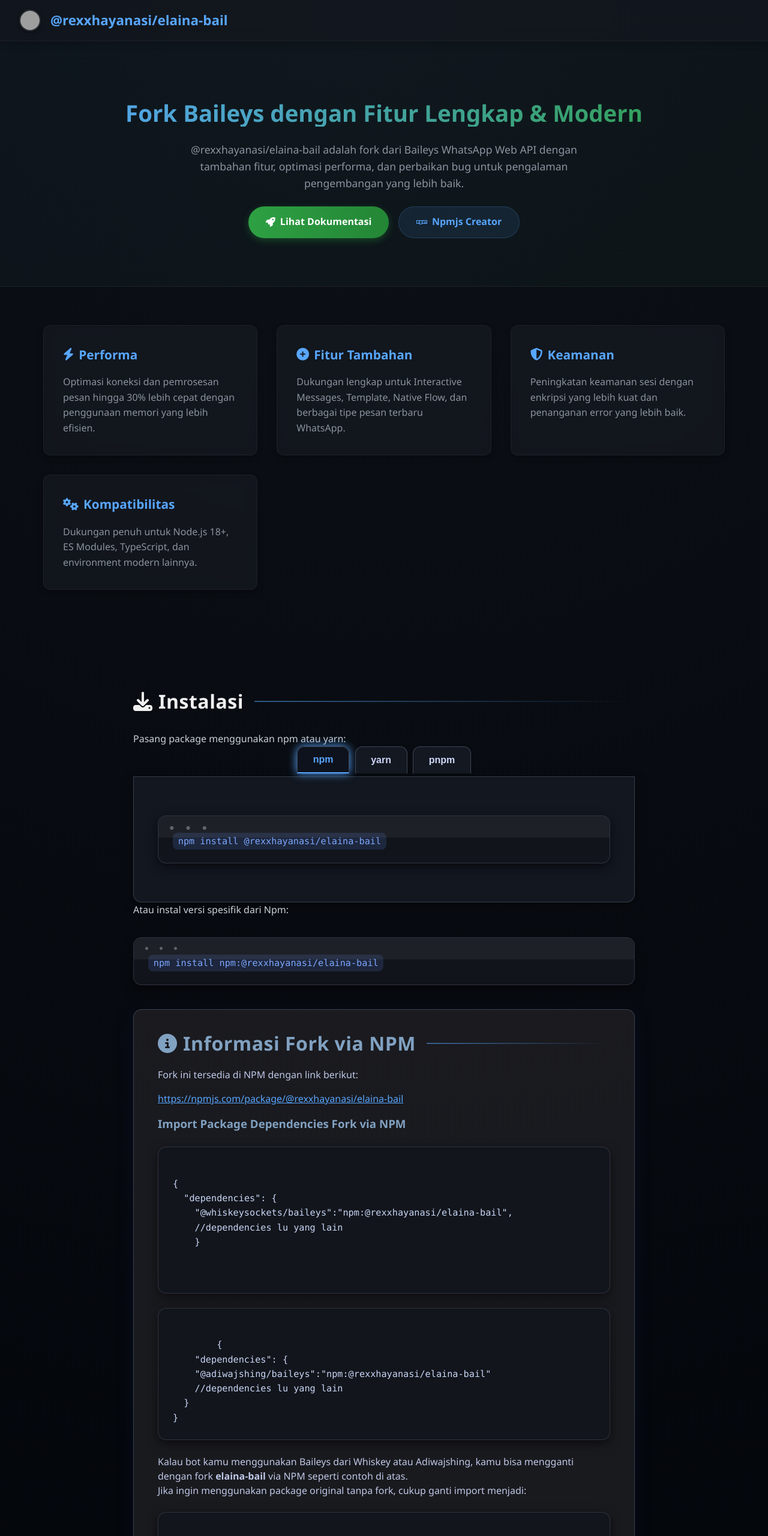
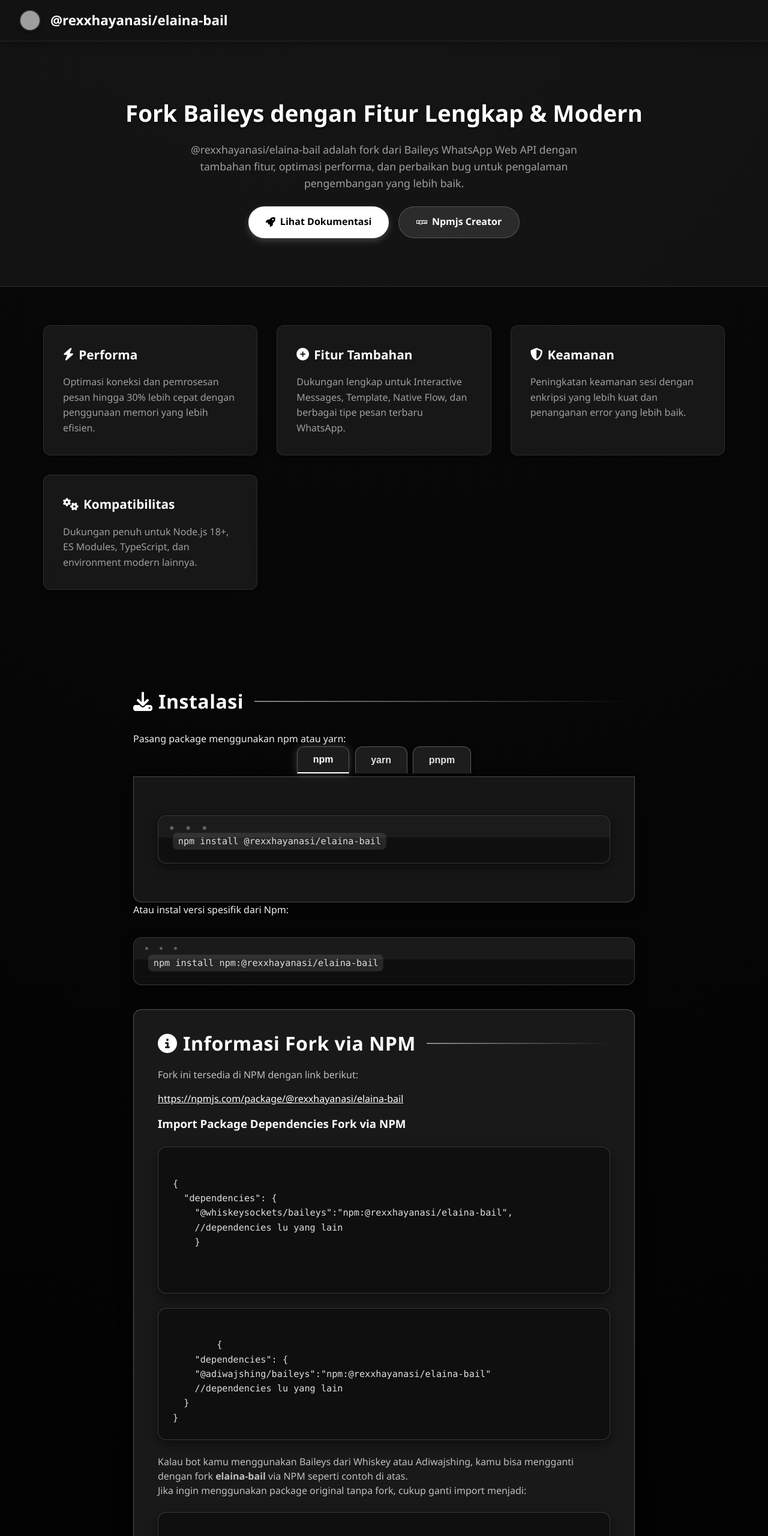
Before and after one commit to rexxzynxd/elaina-bail-dokumentasi, a plain HTML site: page index.html in a window 1280 px wide. Shown: the top 2560 px of the page at 60% size. Drawn offline with Linux system fonts and the light colour scheme; grey boxes are pictures that could not be loaded.

Commit message:
Update index.html

```diff
--- a/index.html
+++ b/index.html
@@ -9,14 +9,16 @@
 <link rel="icon" type="image/x-icon" href="https://files.catbox.moe/bu7qd2.jpg" />
   <style>
   :root {
-    --primary: #58a6ff;
-    --secondary: #2ea043;
-    --dark-bg: #0d1117;
-    --darker-bg: #010409;
-    --card-bg: rgba(22, 27, 34, 0.7);
-    --text: #c9d1d9;
-    --text-light: #8b949e;
-    --border: rgba(255, 255, 255, 0.05);
+    --primary: #ffffff;
+    --secondary: #cccccc;
+    --accent: #888888;
+    --dark-bg: #0a0a0a;
+    --darker-bg: #000000;
+    --card-bg: rgba(30, 30, 30, 0.7);
+    --text: #f0f0f0;
+    --text-light: #a0a0a0;
+    --border: rgba(255, 255, 255, 0.1);
+    --gradient: linear-gradient(145deg, rgba(255,255,255,0.05), rgba(200,200,200,0.05));
   }
 
   /* Base Styles */
@@ -37,7 +39,7 @@
     line-height: 1.6;
     min-height: 100vh;
     max-width: 100vw;
-    overflow-x: hidden; /* tambahkan ini */
+    overflow-x: hidden;
     width: 100%;
 }
 
@@ -51,14 +53,14 @@
     top: 0;
     backdrop-filter: blur(12px);
     -webkit-backdrop-filter: blur(12px);
-    background: rgba(22, 27, 34, 0.65);
+    background: rgba(20, 20, 20, 0.85);
     border-bottom: 1px solid var(--border);
     padding: 1rem 2rem;
     display: flex;
     justify-content: space-between;
     align-items: center;
     z-index: 100;
-    box-shadow: 0 2px 12px rgba(0, 0, 0, 0.3);
+    box-shadow: 0 2px 12px rgba(0, 0, 0, 0.5);
   }
 
   .header-left {
@@ -91,7 +93,7 @@
   .hero {
     text-align: center;
     padding: 6rem 2rem 5rem;
-    background: linear-gradient(145deg, rgba(88,166,255,0.05), rgba(35,134,54,0.05));
+    background: var(--gradient);
     border-bottom: 1px solid var(--border);
     animation: bgmove 8s ease-in-out infinite alternate;
     background-size: 200% 200%;
@@ -105,10 +107,9 @@
   .hero h2 {
     font-size: 2.4rem;
     margin-bottom: 1.5rem;
-    background: linear-gradient(to right, var(--primary), var(--secondary));
-    -webkit-background-clip: text;
-    -webkit-text-fill-color: transparent;
+    color: var(--primary);
     line-height: 1.2;
+    text-shadow: 0 2px 4px rgba(0,0,0,0.5);
   }
 
   .hero p {
@@ -139,24 +140,24 @@
   }
 
   .btn-primary {
-    background: linear-gradient(90deg, var(--secondary), #238636);
-    color: white;
-    box-shadow: 0 4px 12px rgba(35, 134, 54, 0.4);
+    background: var(--primary);
+    color: var(--darker-bg);
+    box-shadow: 0 4px 12px rgba(255, 255, 255, 0.2);
   }
 
   .btn-primary:hover {
     transform: translateY(-2px);
-    box-shadow: 0 6px 16px rgba(35, 134, 54, 0.5);
+    box-shadow: 0 6px 16px rgba(255, 255, 255, 0.3);
   }
 
   .btn-secondary {
-    background: rgba(88, 166, 255, 0.1);
+    background: rgba(255, 255, 255, 0.1);
     color: var(--primary);
-    border: 1px solid rgba(88, 166, 255, 0.2);
+    border: 1px solid rgba(255, 255, 255, 0.2);
   }
 
   .btn-secondary:hover {
-    background: rgba(88, 166, 255, 0.2);
+    background: rgba(255, 255, 255, 0.2);
     transform: translateY(-2px);
   }
 
@@ -205,7 +206,7 @@
 .content-section {
   padding: 3rem 2rem;
   max-width: 900px;
-  margin: 3rem auto 4rem; /* kasih jarak atas dan bawah */
+  margin: 3rem auto 4rem;
   animation: fadeIn 0.6s ease-in-out;
   position: relative;
   z-index: 1;
@@ -214,7 +215,7 @@
 .content-section h2 {
   font-size: 2rem;
   margin-bottom: 1.5rem;
-  color: #f0f0f0; /* putih agak terang */
+  color: var(--primary);
   display: flex;
   align-items: center;
   gap: 0.6rem;
@@ -235,12 +236,12 @@
 
 /* Code Blocks */
 pre {
-  background: rgba(18, 22, 28, 0.95); /* lebih gelap dan opaque */
-  border: 1px solid rgba(70, 80, 100, 0.5);
+  background: rgba(15, 15, 15, 0.95);
+  border: 1px solid rgba(100, 100, 100, 0.5);
   padding: 1.8rem 1.5rem 1.5rem;
   border-radius: 14px;
   overflow-x: auto;
-  color: #c8d6f7; /* biru muda cerah */
+  color: #e0e0e0;
   font-family: 'Consolas', 'Monaco', monospace;
   line-height: 1.6;
   margin: 2rem 0;
@@ -249,10 +250,10 @@ pre {
   transition: transform 0.25s ease, box-shadow 0.25s ease;
   user-select: text;
 
-  white-space: pre-wrap; /* wrap baris panjang */
-  word-break: break-word; /* potong kata terlalu panjang */
-  tab-size: 2; /* ukuran tab 2 spasi */
-  font-feature-settings: "liga" 0; /* nonaktifkan ligatures supaya kode jelas */
+  white-space: pre-wrap;
+  word-break: break-word;
+  tab-size: 2;
+  font-feature-settings: "liga" 0;
 }
 pre:hover {
   transform: translateY(-3px);
@@ -287,18 +288,18 @@ pre::after {
 
 code {
   font-family: 'Consolas', 'Monaco', monospace;
-  background: rgba(100, 140, 255, 0.15);
+  background: rgba(255, 255, 255, 0.1);
   padding: 0.3rem 0.55rem;
   border-radius: 8px;
   font-size: 0.95em;
-  color: #7da7ff; /* warna biru yang lebih soft dan terang */
+  color: #e0e0e0;
   white-space: nowrap;
   user-select: text;
   transition: background-color 0.3s ease;
 }
 
 code:hover {
-  background: rgba(100, 140, 255, 0.3);
+  background: rgba(255, 255, 255, 0.2);
 }
 
 /* Tabs */
@@ -311,11 +312,11 @@ code:hover {
 
 .tab-btn {
   padding: 0.75rem 1.6rem;
-  background: rgba(25, 30, 40, 0.7);
-  border: 1.5px solid rgba(110, 120, 140, 0.5);
+  background: rgba(40, 40, 40, 0.7);
+  border: 1.5px solid rgba(150, 150, 150, 0.5);
   border-bottom: none;
   border-radius: 12px 12px 0 0;
-  color: #cfd6f7;
+  color: #e0e0e0;
   cursor: pointer;
   font-weight: 600;
   font-size: 1rem;
@@ -325,26 +326,26 @@ code:hover {
 }
 
 .tab-btn:hover:not(.active) {
-  background: rgba(40, 50, 70, 0.85);
-  color: #a8baff;
-  border-color: #7da7ff;
+  background: rgba(60, 60, 60, 0.85);
+  color: #ffffff;
+  border-color: #cccccc;
 }
 
 .tab-btn.active {
-  background: rgba(15, 20, 30, 0.95);
+  background: rgba(30, 30, 30, 0.95);
   color: var(--primary);
   border-bottom: 2px solid var(--primary);
-  box-shadow: 0 0 15px var(--primary);
+  box-shadow: 0 0 15px rgba(255, 255, 255, 0.2);
 }
 
 /* Tab Content */
 .tab-content {
   display: none;
-  background: rgba(20, 25, 35, 0.9);
+  background: rgba(25, 25, 25, 0.9);
   padding: 2rem 2.5rem;
-  border: 1.5px solid rgba(110, 120, 140, 0.4);
+  border: 1.5px solid rgba(150, 150, 150, 0.4);
   border-radius: 0 0 14px 14px;
-  color: #d0d7f7;
+  color: #e0e0e0;
   font-size: 1rem;
   box-shadow: 0 8px 20px rgba(0,0,0,0.35);
   user-select: text;
@@ -363,7 +364,7 @@ footer {
   margin-left: -50vw;
   margin-right: -50vw;
 
-  background: rgba(22, 27, 34, 0.9);
+  background: rgba(20, 20, 20, 0.9);
   backdrop-filter: blur(12px);
   -webkit-backdrop-filter: blur(12px);
   padding: 3rem 1.5rem 4rem;
@@ -403,7 +404,7 @@ footer {
 
 .footer-links a:hover {
   color: var(--primary);
-  background-color: rgba(88, 134, 255, 0.15);
+  background-color: rgba(255, 255, 255, 0.1);
   box-shadow: inset 0 -2px 0 0 var(--primary);
   text-decoration: none;
 }
@@ -460,14 +461,14 @@ footer p i {
   }
 }
 #npm-info {
-  background: rgba(30, 30, 35, 0.85);
-  border: 1.5px solid rgba(80, 90, 110, 0.6);
+  background: rgba(30, 30, 30, 0.85);
+  border: 1.5px solid rgba(120, 120, 120, 0.6);
   border-radius: 14px;
   padding: 2rem 2.5rem;
   max-width: 900px;
   margin: 2.5rem auto;
-  color: #d0d9ff;
-  box-shadow: 0 8px 24px rgba(10, 15, 40, 0.6);
+  color: #e0e0e0;
+  box-shadow: 0 8px 24px rgba(0, 0, 0, 0.6);
   font-family: 'Segoe UI', Tahoma, Geneva, Verdana, sans-serif;
   line-height: 1.5;
   user-select: text;
@@ -476,7 +477,7 @@ footer p i {
 
 #npm-info h2,
 #npm-info h3 {
-  color: #81a1c1;
+  color: #ffffff;
   font-weight: 600;
   margin-bottom: 1rem;
 }
@@ -484,74 +485,98 @@ footer p i {
 #npm-info p {
   margin-bottom: 1rem;
   font-size: 1rem;
-  color: #bfc8e7;
+  color: #c0c0c0;
 }
 
 #npm-info a {
-  color: #88c0d0;
+  color: #d0d0d0;
   text-decoration: underline;
   transition: color 0.3s ease;
 }
 
 #npm-info a:hover {
-  color: #81a1c1;
+  color: #ffffff;
 }
 
 #npm-info pre {
-  background: rgba(15, 20, 30, 0.9);
+  background: rgba(15, 15, 15, 0.9);
   border-radius: 12px;
   padding: 1rem 1.2rem;
-  color: #a3b1f7;
+  color: #e0e0e0;
   font-family: 'Consolas', 'Monaco', monospace;
   font-size: 0.95rem;
   overflow-x: auto;
-  box-shadow: inset 0 0 8px rgba(50, 60, 90, 0.6);
+  box-shadow: inset 0 0 8px rgba(80, 80, 80, 0.6);
   margin-bottom: 1.5rem;
   white-space: pre-wrap;
   word-break: break-word;
 }
 
 #npm-info code {
-  background: rgba(90, 110, 140, 0.2);
+  background: rgba(120, 120, 120, 0.2);
   padding: 0.15rem 0.4rem;
   border-radius: 6px;
   font-family: monospace;
-  color: #a3b1f7;
+  color: #e0e0e0;
   user-select: text;
 }
 
 p code {
-  display: inline;         /* pastikan inline */
-  white-space: normal;     /* agar teks bisa wrap normal */
-  padding: 0 4px;          /* beri padding tipis saja */
-  background: rgba(88, 166, 255, 0.1);
+  display: inline;
+  white-space: normal;
+  padding: 0 4px;
+  background: rgba(255, 255, 255, 0.1);
   border-radius: 4px;
   font-family: 'Consolas', 'Monaco', monospace;
   font-size: 0.95em;
-  color: #58a6ff;
-  max-width: 100%;         /* jangan melebar keluar */
-  word-break: break-word;  /* supaya kata panjang wrap */
+  color: #ffffff;
+  max-width: 100%;
+  word-break: break-word;
 }
 
 .code-block {
-  background: rgba(18, 22, 28, 0.95);
-  border: 1px solid rgba(70, 80, 100, 0.5);
+  background: rgba(15, 15, 15, 0.95);
+  border: 1px solid rgba(100, 100, 100, 0.5);
   border-radius: 14px;
   padding: 1.5rem;
   margin: 1.5rem 0;
   overflow-x: auto;
   box-shadow: 0 6px 18px rgba(0,0,0,0.5);
   font-family: 'Consolas', 'Monaco', monospace;
-  color: #c8d6f7;
+  color: #e0e0e0;
   line-height: 1.6;
-  white-space: pre-wrap; /* membungkus baris panjang */
-  word-break: break-word; /* pecah kata panjang */
+  white-space: pre-wrap;
+  word-break: break-word;
   font-size: 0.95rem;
 }
 .code-block pre {
-  margin: 0; /* hilangkan margin default pre */
+  margin: 0;
   font-family: inherit;
   font-size: inherit;
+}
+
+/* Scrollbar styling */
+::-webkit-scrollbar {
+  width: 8px;
+}
+
+::-webkit-scrollbar-track {
+  background: rgba(20, 20, 20, 0.8);
+}
+
+::-webkit-scrollbar-thumb {
+  background: rgba(100, 100, 100, 0.5);
+  border-radius: 4px;
+}
+
+::-webkit-scrollbar-thumb:hover {
+  background: rgba(150, 150, 150, 0.6);
+}
+
+/* Selection styling */
+::selection {
+  background: rgba(255, 255, 255, 0.2);
+  color: inherit;
 }
 </style>
 </head>
@@ -716,4 +741,4 @@ Baileys @rexxxHayanasi/elaina-bail tidak memperbolehkan fork baileys dari Github
 </script>
 
 </body>
-</html>
+  </html>
```
